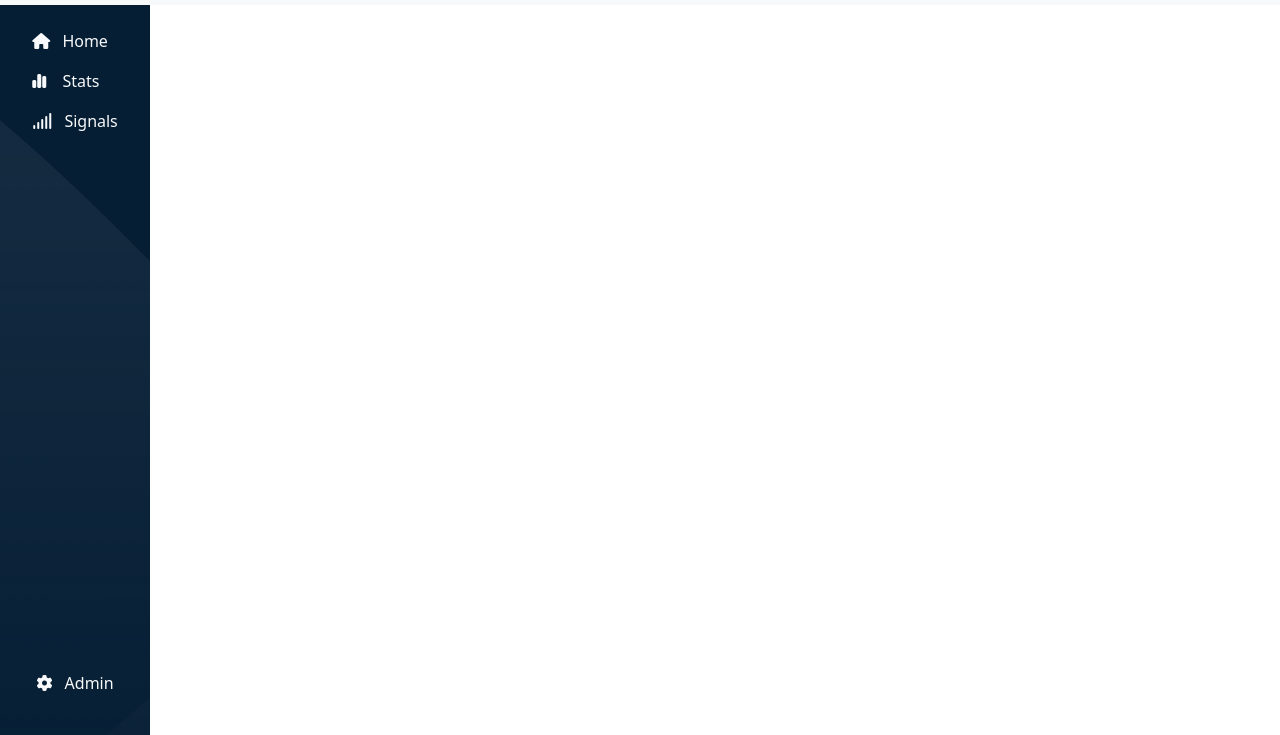
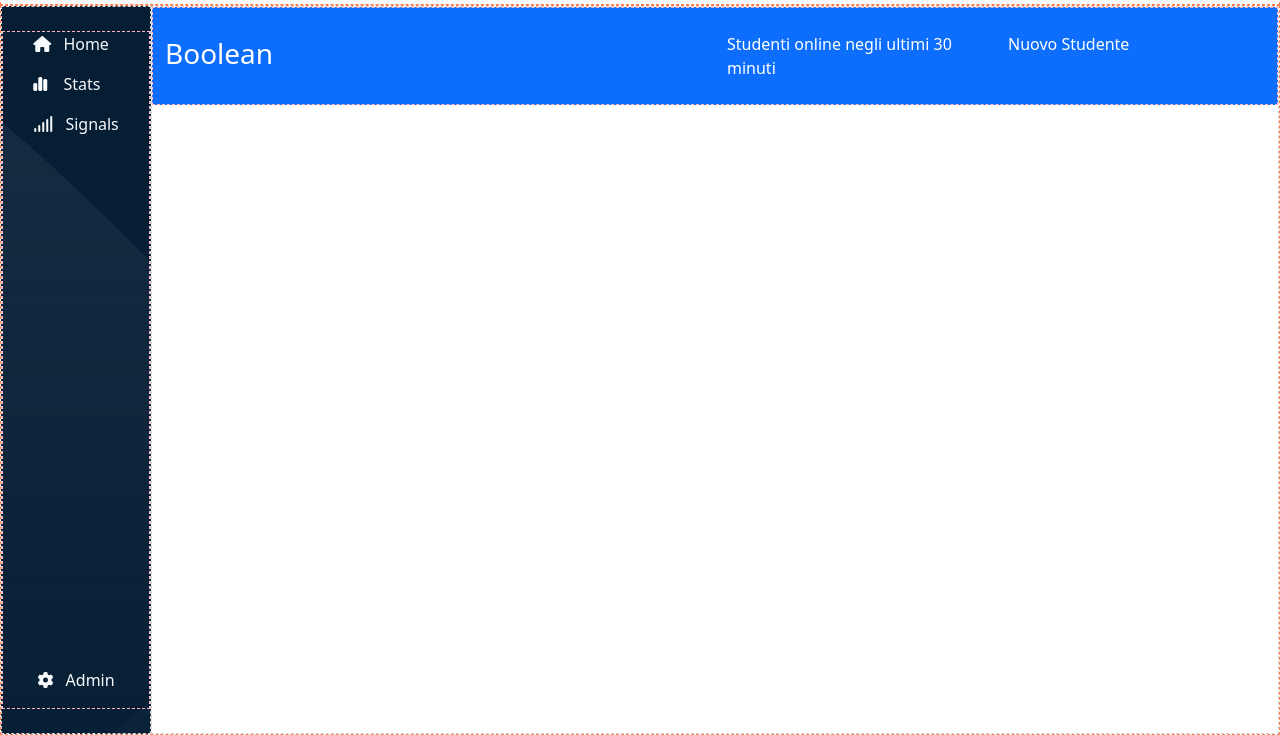
Before and after one commit to filippo-falcone/html-css-bootstrap-dashboard, a plain HTML site: page index.html in a window 1280 px wide. Shown: the part 65-800 px from the top of the page. Drawn offline with nearby package versions, Linux system fonts and the light colour scheme.

Commit message:
feat: add top-main structure

```diff
--- a/index.html
+++ b/index.html
@@ -17,7 +17,7 @@
     <link rel="stylesheet" href="style.css">
 </head>
 
-<body>
+<body class="ms-debug">
     <!-- header -->
     <header class="d-flex align-items-center bg-light">
         <div class="container-fluid bg-white">
@@ -78,8 +78,8 @@
     <!-- dashboard content -->
     <div class="ms-content d-flex">
         <!-- aside -->
-        <aside class="ms-bg-darkblue">
-            <nav class="d-flex flex-column justify-content-between align-items-center text-white h-100 py-4">
+        <aside class="ms-bg-darkblue  py-4">
+            <nav class="d-flex flex-column justify-content-between align-items-center text-white h-100">
                 <ul class="list-unstyled">
                     <li class="mb-3">
                         <a href="#" class="link-light"><i class="fa-solid fa-home"></i></a>
@@ -104,7 +104,20 @@
         </aside>
         <!-- /aside -->
         <!-- main -->
-        <main class="flex-grow-1 overflow-y-auto h-100"></main>
+        <main class="flex-grow-1 overflow-y-auto h-100">
+            <!-- main top -->
+            <div class="bg-primary text-white py-4">
+                <div class="container-fluid">
+                    <div class="row flex-column flex-md-row">
+                        <div class="col-12 col-md-3 order-md-3">Nuovo Studente</div>
+                        <div class="col-12 col-md-6 order-md-1 fs-3">Boolean</div>
+                        <div class="col-12 col-md-3 order-md-2">Studenti online negli ultimi 30 minuti</div>
+                    </div>
+                </div>
+
+            </div>
+            <!-- /main top -->
+        </main>
         <!-- /main -->
     </div>
     <!-- /dashboard content -->
--- a/style.css
+++ b/style.css
@@ -21,8 +21,11 @@ aside {
 }
 
 .ms-debug>.ms-content>* {
-    height: 100%;
     border: 1px dashed lightgray
+}
+
+.ms-debug>.ms-content>*>* {
+    border: 1px dashed lightpink;
 }
 
 /* #endregion */
```
